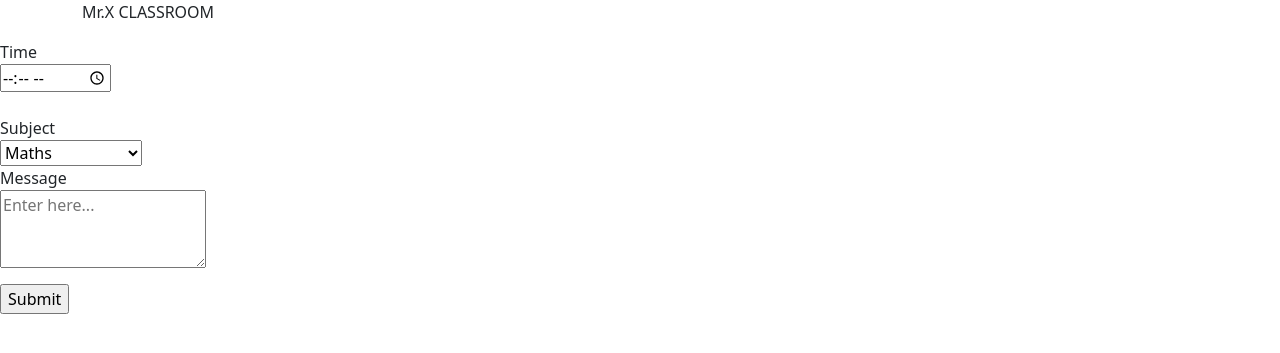
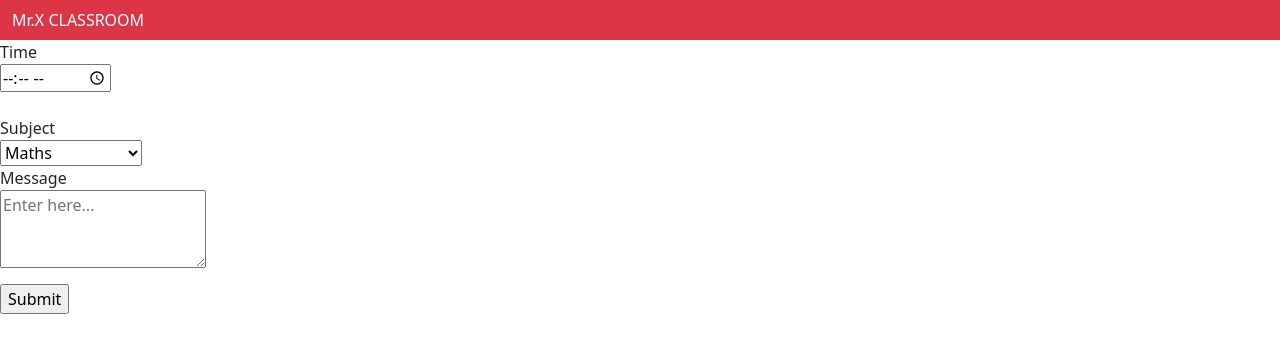
Before and after one commit to Im-your-hari/Django-Email-Sender, a Django app: page /sendmail/ in a window 1280 px wide. Shown: the top 353 px of the page. Run offline with Django 3.2, Linux system fonts and the light colour scheme.

Commit message:
Changes made on index.html

```diff
--- a/sendmail/templates/index.html
+++ b/sendmail/templates/index.html
@@ -10,13 +10,11 @@
 </head>
 
 <body>
-    <div class="container">
-        <div class="header">
-            <div class="logo">
-                <p>Mr.X CLASSROOM</p>
-            </div>
+    <nav class="navbar  btn-outline-danger">
+        <div class="container-fluid">
+            Mr.X CLASSROOM
         </div>
-    </div>
+      </nav>
     <div class="section">
         <div class="add">
             <div class="menu">
```
